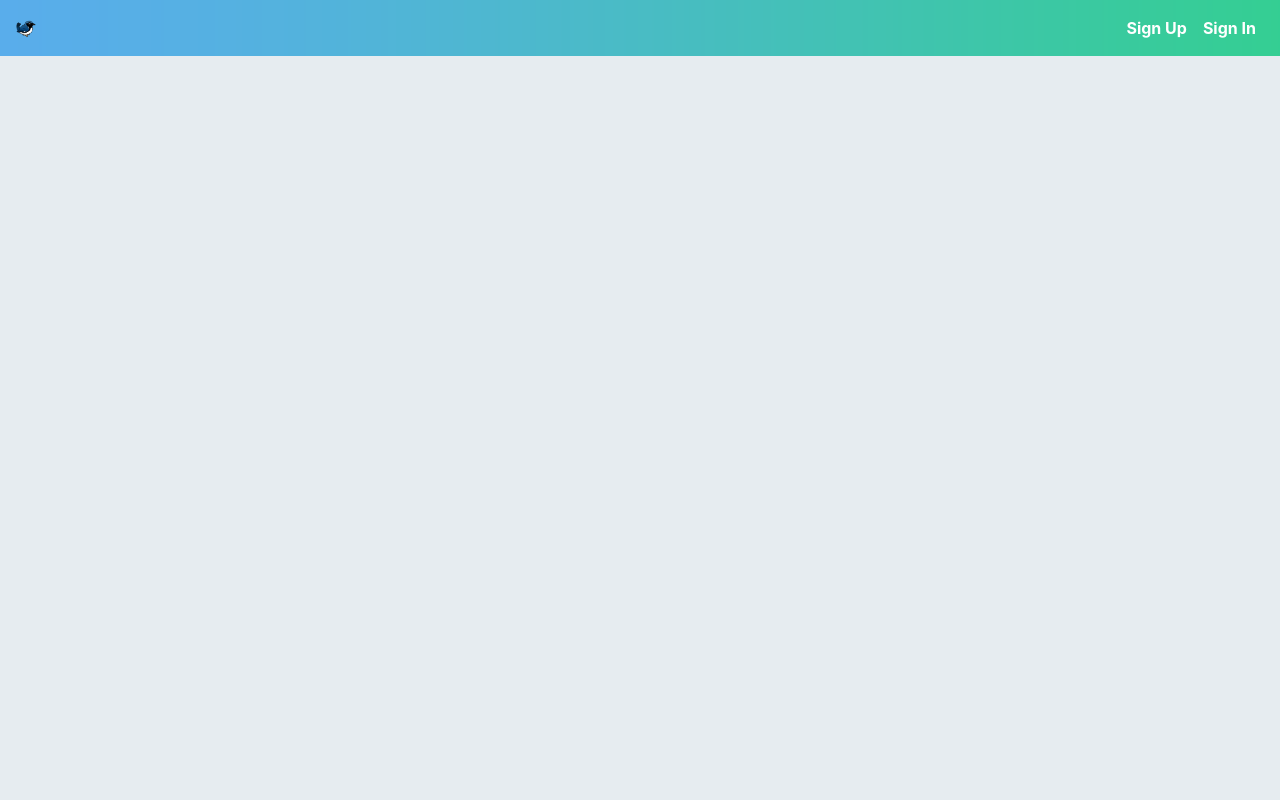
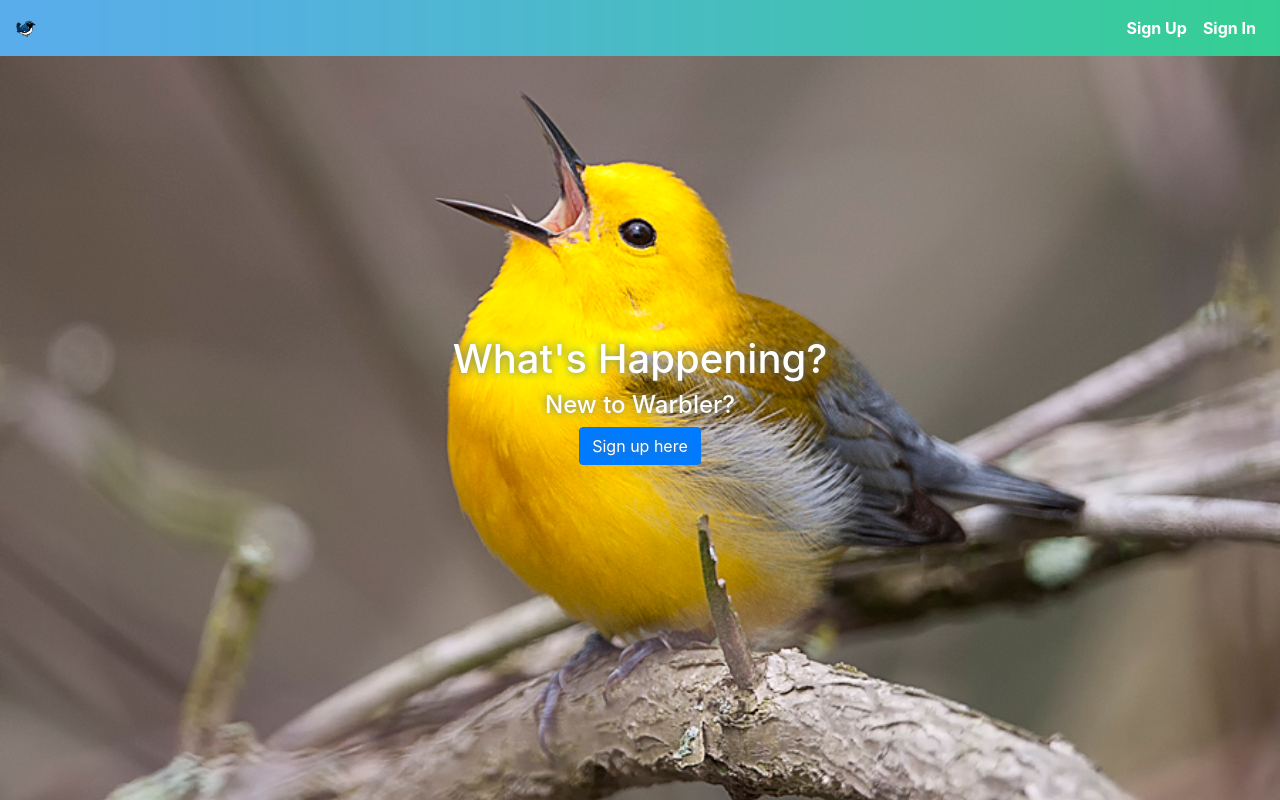
Before and after one commit to demonaco/warble, a React (Create React App) app in the folder warbler-client/: page / in a window 1280 px wide. Built offline with nearby package versions, Linux system fonts and the light colour scheme.

Commit message:
CSS styling addded to homepage

```diff
--- /dev/null
+++ b/warbler-client/src/components/Homepage.js
@@ -0,0 +1,14 @@
+import React from "react";
+import { Link } from "react-router-dom";
+
+const Homepage = () => (
+    <div className="home-hero">
+        <h1>What's Happening?</h1>
+        <h4>New to Warbler?</h4>
+        <Link to="/signup" className="btn btn-primary">
+            Sign up here
+        </Link>
+    </div>
+)
+
+export default Homepage;
--- a/warbler-client/src/containers/App.js
+++ b/warbler-client/src/containers/App.js
@@ -3,6 +3,8 @@
 import { configureStore } from "../store";
 import { BrowserRouter as Router } from "react-router-dom";
 import Navbar from "./Navbar";
+import Main from "./Main";
+
 
 
 const store = configureStore()
@@ -12,6 +14,7 @@
     <Router>
       <div className="onboarding">
         <Navbar />
+        <Main />
       </div>
     </Router>
   </Provider>
--- a/warbler-client/src/containers/Main.js
+++ b/warbler-client/src/containers/Main.js
@@ -4,7 +4,7 @@
 import Homepage from "../components/Homepage";
 
 
-const Main = props => {
+const Main = () => {
     return (
         <div className="container">
            <Switch>
@@ -21,4 +21,4 @@
     };
 };
 
-export default withRouter(connect(mapStateToProps, null))(Main);
+export default withRouter(connect(mapStateToProps)(Main));
--- a/warbler-client/src/index.css
+++ b/warbler-client/src/index.css
@@ -21,7 +21,7 @@
   display: inline-block;
   width:  20px;
   margin-bottom: 2px;
-  margin-right: 2px;
+  margin-right: 5px;
   border-radius: 2px;
 }
 
@@ -34,6 +34,26 @@
   background-size: 100% 100%;
 }
 
+.home-hero {
+  width: 100vw;
+  height: 100vh;
+  position: absolute;
+  top: 0;
+  left: 0;
+  display: flex;
+  flex-direction: column;
+  align-items: center;
+  justify-content: center;
+  z-index: -1;
+  background-image: url("./images/signed-out-home.jpg");
+  text-align: center;
+  padding: 1rem;
+  background-position: center center;
+  background-size: cover;
+  color: white;
+  text-shadow: 0 0 8px #66757f;
+}
+
 
 code {
   font-family: source-code-pro, Menlo, Monaco, Consolas, 'Courier New',
```
Also changed, not shown: warbler-client/src/images/signed-out-home.jpg (added).
